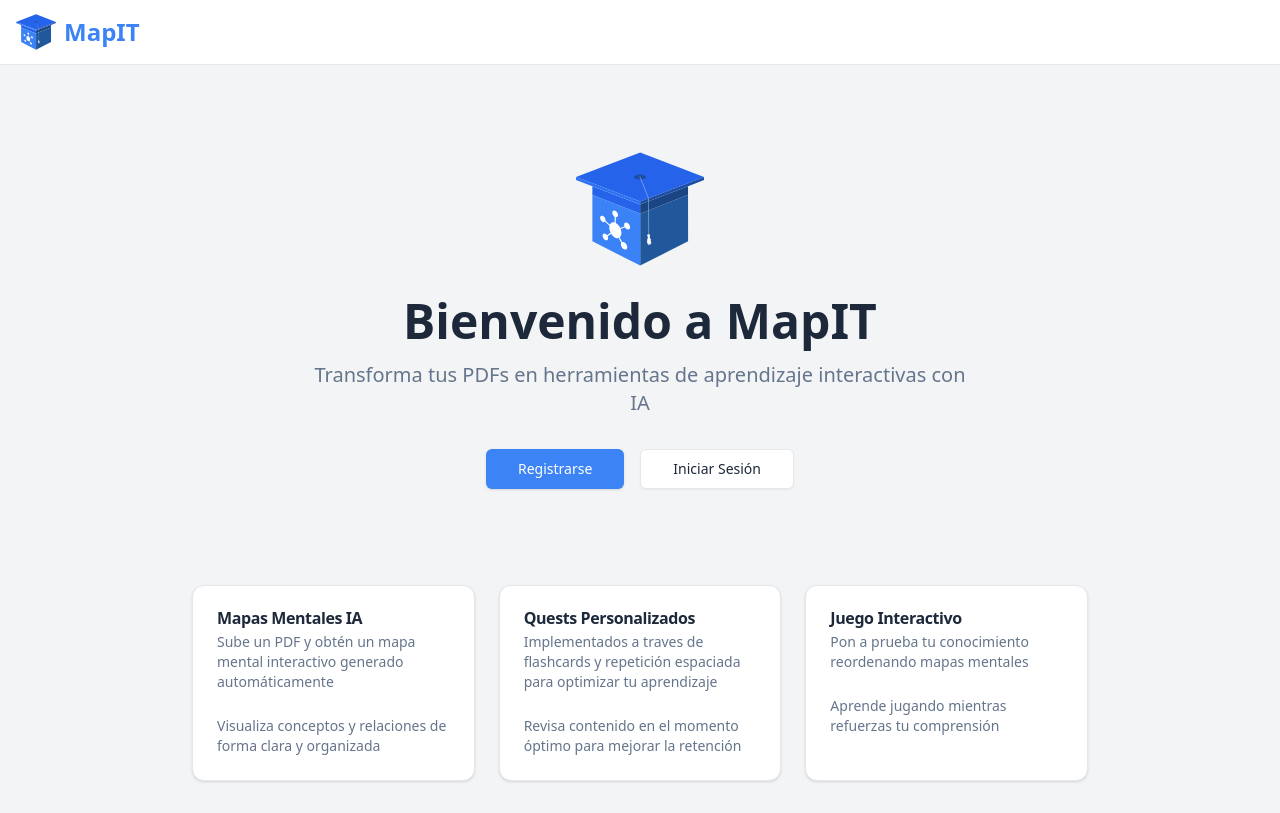
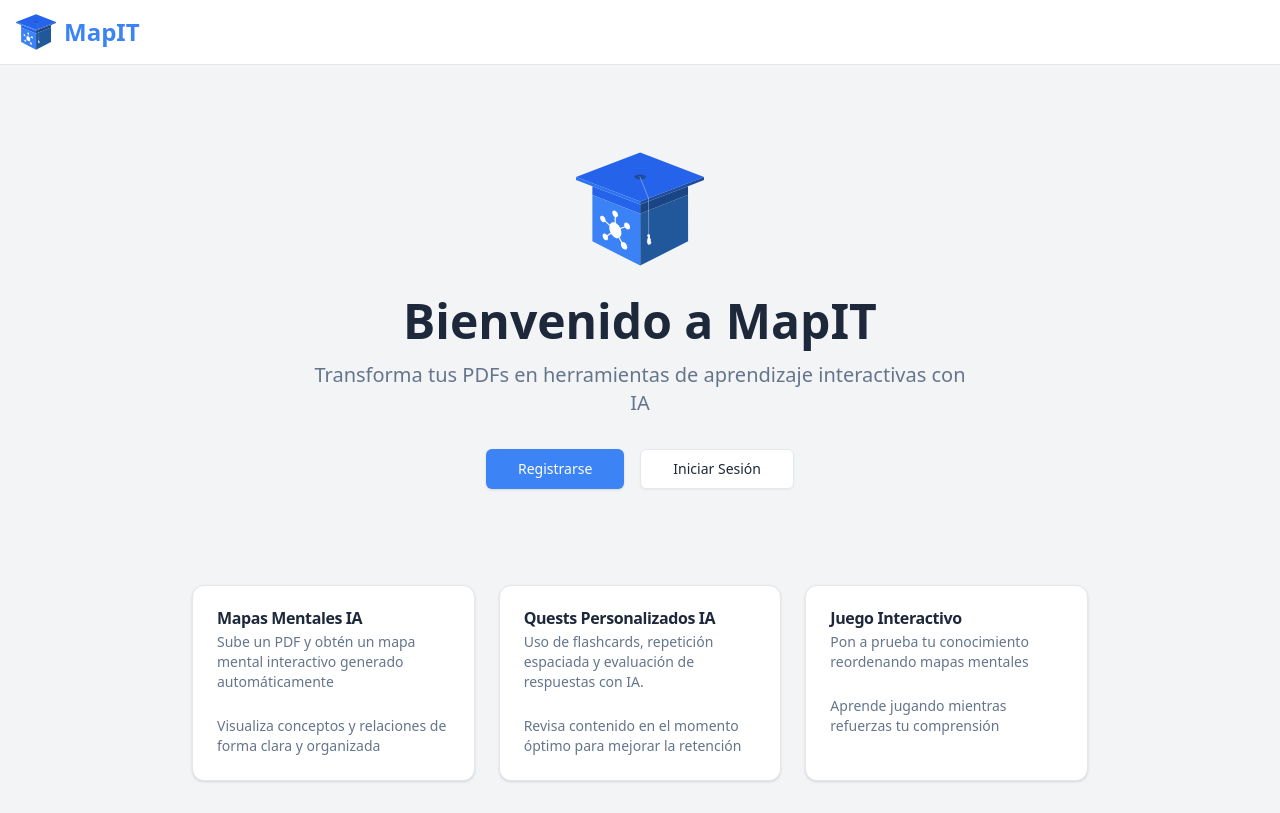
Before and after one commit to Carlovich01/mapit, a React (Vite) app in the folder frontend/: page / in a window 1280 px wide. Built offline with nearby package versions, Linux system fonts and the light colour scheme; no server answers.

Commit message:
Modificacion de un texto en Home

```diff
--- a/frontend/src/pages/Home.tsx
+++ b/frontend/src/pages/Home.tsx
@@ -49,9 +49,9 @@ export function Home() {
 
         <Card>
           <CardHeader>
-            <CardTitle>Quests Personalizados</CardTitle>
+            <CardTitle>Quests Personalizados IA</CardTitle>
             <CardDescription>
-              Implementados a traves de flashcards y repetición espaciada para optimizar tu aprendizaje
+              Uso de flashcards, repetición espaciada y evaluación de respuestas con IA.
             </CardDescription>
           </CardHeader>
           <CardContent>
```
